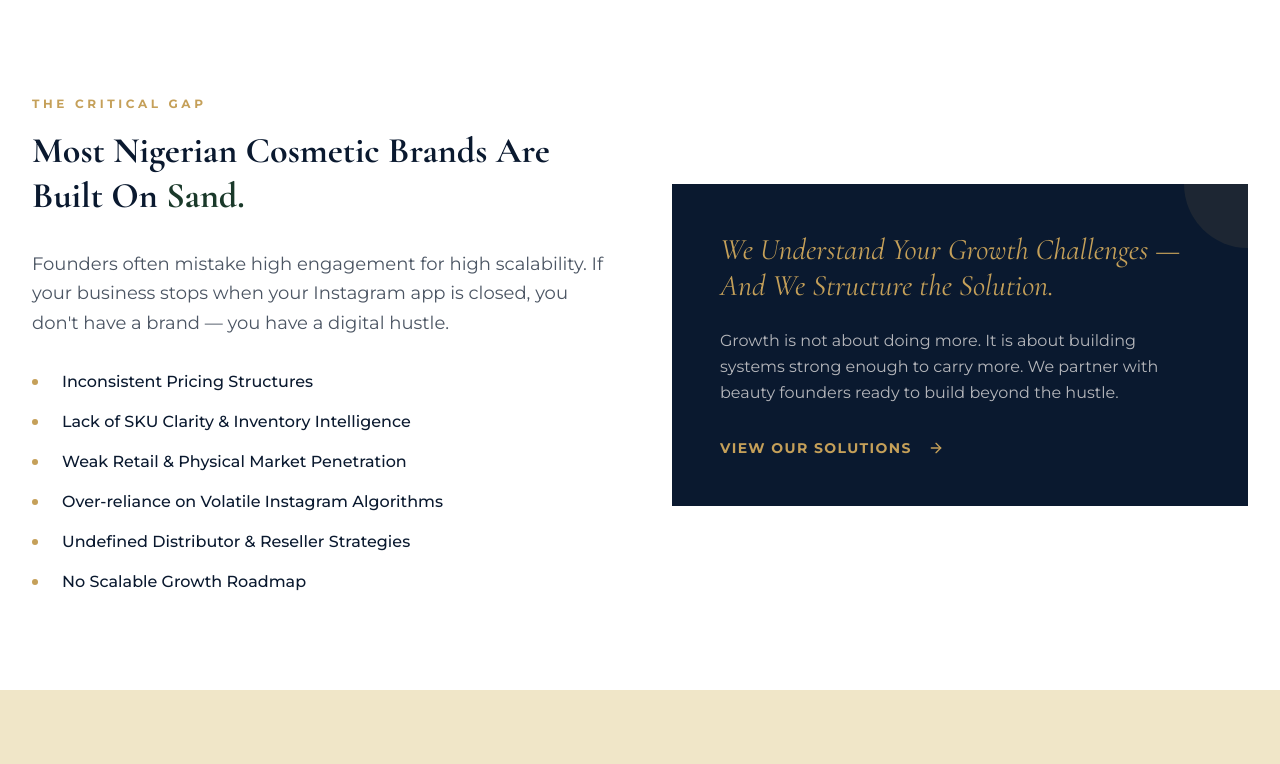
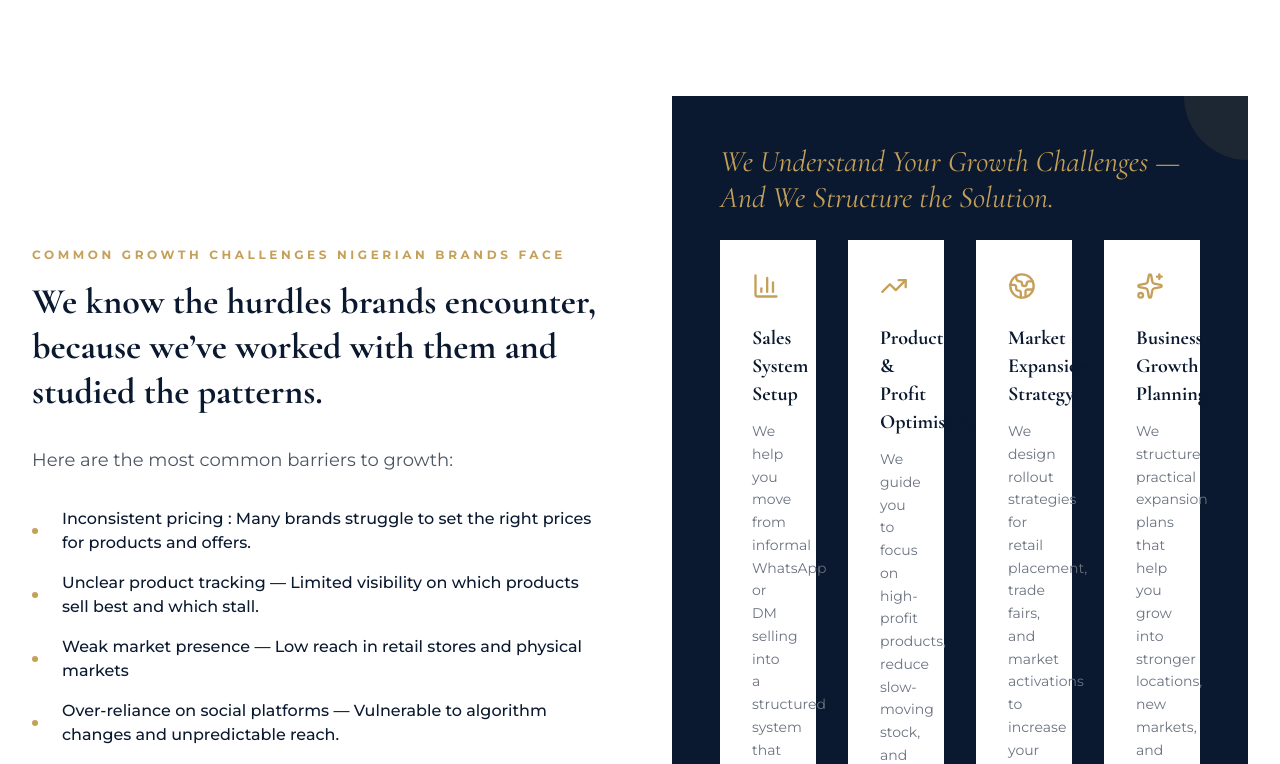
Before and after one commit to Ifeoluwa00dev/releaseinnovationaltd, a React (Vite) app: page / in a window 1280 px wide. Shown: the part 800-1564 px from the top of the page. Built offline with nearby package versions, Linux system fonts and the light colour scheme.

Commit message:
edited the index, pages and constants

```diff
--- a/constants.tsx
+++ b/constants.tsx
@@ -5,12 +5,12 @@ import { Service, Testimonial, Metric } from './types';
 export const BRAND_NAME = "Release Innovations LTD";
 
 export const PAIN_POINTS = [
-  "Inconsistent Pricing Structures",
-  "Lack of SKU Clarity & Inventory Intelligence",
-  "Weak Retail & Physical Market Penetration",
-  "Over-reliance on Volatile Instagram Algorithms",
-  "Undefined Distributor & Reseller Strategies",
-  "No Scalable Growth Roadmap"
+  "Inconsistent pricing : Many brands struggle to set the right prices for products and offers.",
+  "Unclear product tracking — Limited visibility on which products sell best and which stall.",
+  "Weak market presence — Low reach in retail stores and physical markets",
+  "Over-reliance on social platforms — Vulnerable to algorithm changes and unpredictable reach.",
+  "Undefined sales network — No clear strategy for distributors and resellers.",
+  "No growth roadmap — No structured plan for scaling the business effectively."
 ];
 
 export const SERVICES: Service[] = [
@@ -46,31 +46,58 @@ export const SERVICES: Service[] = [
   }
 ];
 
+
+
+
+
+
+
+
+
+
+
+
+
+
+
+
 export const TESTIMONIALS: Testimonial[] = [
   {
     id: 1,
-    quote: "Onyinye didn't just give us a plan; she gave us a machine. We moved from 100% Instagram sales to a structured network of 12 regional distributors in 4 months.",
-    author: "Founder, Skincare Brand",
-    role: "Growth Client"
+    quote: " Onyi has a unique ability to organize complex sales processes and make them easy to implement. Her guidance gave us clarity we didn’t have before.",
+    author: "Business Peer",
+    role: "Process & Execution Recognition"
   },
   {
-    id: 2,
-    quote: "The SKU clarity alone saved us millions in wasted inventory. If you are serious about moving from hustle to legacy, this is the only call you need to make.",
-    author: "CEO, Cosmetic House",
-    role: "Strategy Client"
-  },
+  id: 2,
+  quote: 'After Onyi broke down how much I was missing out and what I could realistically be making, I was shocked! I even said, I didn\'t know money was in cosmetics like this — I’ve been playing all this time',
+  author: "Client",
+  role: "Strategy Client"
+},
+
   {
     id: 3,
-    quote: "I thought I didn't need a digital strategist because I had visibility and steady sales. Meeting Onyi showed me the gaps in my digital structure that were costing me revenue",
+    quote: "I didn’t realize I needed an expert in digital marketing until Onyi opened my eyes. I thought selling on Instagram was enough, but she showed me there’s so much more to growth. I was completely amazed!",
     author: "Beauty Brand Founder",
     role: "Digital Impact Client"
   },
   {
-    id: 4,
-    quote: "After implementing her framework, my website improved, my campaigns became measurable and my brand finally aligned online.",
-    author: "CEO, Cosmetic House",
-    role: "Digital Impact Client "
+  id: 4,
+  quote: 'The frameworks Onyi introduced for market expansion and sales systems were intelligent, especially in how she plans to execute them. I\'m really impressed!',
+  author: "CEO, Cosmetic House",
+  role: "Digital Impact Client"
+},
+
+{
+    id: 5,
+    role: "Design & User Experience",
+    quote: "Onyi’s team builds the best websites. The interface is beautiful and effortless. It’s clear she understands both aesthetics and user experience. I was genuinely impressed!",
+    author: "Client",
+
   },
+
+
+
 
 
 ];
--- a/index.html
+++ b/index.html
@@ -152,7 +152,8 @@ fbq('track', 'PageView');
     "react/":        "https://esm.sh/react@^19.2.4/",
     "react":         "https://esm.sh/react@^19.2.4",
     "react-dom/":    "https://esm.sh/react-dom@^19.2.4/",
-    "react-router-dom": "https://esm.sh/react-router-dom@^7.13.0"
+    "react-router-dom": "https://esm.sh/react-router-dom@^7.13.0",
+    "framer-motion": "https://esm.sh/framer-motion@^11.0.0"
   }
 }
 </script>
--- a/pages/Home.tsx
+++ b/pages/Home.tsx
@@ -120,22 +120,20 @@ const Home: React.FC = () => {
                 className="uppercase tracking-[0.3em] font-bold text-xs mb-4 block"
                 style={{ color: C.gold, fontFamily: 'Montserrat, sans-serif' }}
               >
-                The Critical Gap
+                Common Growth Challenges Nigerian Brands Face
               </span>
               <h2
                 className="text-4xl font-bold mb-8 leading-tight"
                 style={{ fontFamily: 'Cormorant Garamond, serif', color: C.navy }}
               >
-                Most Nigerian Cosmetic Brands Are
-                Built On <span style={{ color: C.forest }}>Sand.</span>
+                We know the hurdles brands encounter, because we’ve worked with them and studied the patterns.
+
               </h2>
               <p
                 className="mb-8 text-lg leading-relaxed"
                 style={{ color: '#4B5563', fontFamily: 'Montserrat, sans-serif' }}
               >
-                Founders often mistake high engagement for high scalability. If your business
-                stops when your Instagram app is closed, you don't have a brand — you have a
-                digital hustle.
+                 Here are the most common barriers to growth:
               </p>
 
               <ul className="space-y-4">
@@ -167,23 +165,39 @@ const Home: React.FC = () => {
               >
                 We Understand Your Growth Challenges — And We Structure the Solution.
               </h3>
-              <p
-                className="leading-relaxed mb-8"
-                style={{ color: 'rgba(253,250,246,0.70)', fontFamily: 'Montserrat, sans-serif' }}
+
+
+              <div className="grid grid-cols-1 md:grid-cols-2 lg:grid-cols-4 gap-8">
+            {[
+              { icon: <BarChart3 size={28} style={{ color: C.gold }} />, title: 'Sales System Setup',   desc: 'We help you move from informal WhatsApp or DM selling into a structured system that turns your digital presence into consistent, trackable sales.' },
+              { icon: <TrendingUp size={28} style={{ color: C.gold }} />, title: 'Product & Profit Optimisation',  desc: 'We guide you to focus on high-profit products, reduce slow-moving stock, and manage inventory with better control and clarity.' },
+              { icon: <Globe2     size={28} style={{ color: C.gold }} />, title: 'Market Expansion Strategy',     desc: 'We design rollout strategies for retail placement, trade fairs, and market activations to increase your brands physical visibility and distribution reach.' },
+              { icon: <Sparkles  size={28} style={{ color: C.gold }} />, title: 'Business Growth Planning',    desc: 'We structure practical expansion plans that help you grow into stronger locations, new markets, and profitable opportunities.' },
+            ].map((sol, i) => (
+              <div
+                key={i}
+                className="bg-white p-8 border-b-2 border-transparent transition-all duration-300 shadow-sm hover:shadow-xl"
+                style={{ borderBottomColor: 'transparent' }}
+                onMouseEnter={e => { (e.currentTarget as HTMLElement).style.borderBottomColor = C.gold; }}
+                onMouseLeave={e => { (e.currentTarget as HTMLElement).style.borderBottomColor = 'transparent'; }}
               >
-                Growth is not about doing more. It is about building systems strong enough
-                to carry more. We partner with beauty founders ready to build beyond the hustle.
-              </p>
-              <Link
-                to="/services"
-                className="flex items-center space-x-2 font-bold uppercase tracking-widest text-sm transition-colors"
-                style={{ color: C.gold, fontFamily: 'Montserrat, sans-serif' }}
-                onMouseEnter={e => { (e.currentTarget as HTMLElement).style.color = C.goldLight; }}
-                onMouseLeave={e => { (e.currentTarget as HTMLElement).style.color = C.gold; }}
-              >
-                <span>View Our Solutions</span>
-                <ArrowRight size={16} />
-              </Link>
+                <div className="mb-6">{sol.icon}</div>
+                <h4
+                  className="text-xl font-bold mb-3"
+                  style={{ fontFamily: 'Cormorant Garamond, serif', color: C.navy }}
+                >
+                  {sol.title}
+                </h4>
+                <p
+                  className="text-sm leading-relaxed"
+                  style={{ color: '#6B7280', fontFamily: 'Montserrat, sans-serif' }}
+                >
+                  {sol.desc}
+                </p>
+              </div>
+            ))}
+          </div>
+
             </div>
           </div>
         </div>
@@ -219,7 +233,7 @@ const Home: React.FC = () => {
 
 
       {/* ── SOLUTIONS GRID ───────────────────────────────────────── */}
-      <section className="py-24" style={{ backgroundColor: C.ivory }}>
+      {/* <section className="py-24" style={{ backgroundColor: C.ivory }}>
         <div className="max-w-7xl mx-auto px-4 sm:px-6 lg:px-8">
           <div className="text-center mb-16">
             <h2
@@ -267,7 +281,7 @@ const Home: React.FC = () => {
             ))}
           </div>
         </div>
-      </section>
+      </section> */}
 
 
       {/* ── METRICS ──────────────────────────────────────────────── */}
@@ -320,7 +334,14 @@ const Home: React.FC = () => {
           style={{ backgroundColor: C.gold }}
         />
         <div className="max-w-7xl mx-auto px-4 sm:px-6 lg:px-8 relative z-10">
-          <SectionHeading title="Proof of Strategy" subtitle="Testimonials" light />
+          <SectionHeading title="Proof of Strategy" subtitle="What People Say About Working With Onyi" light />
+          <p className="relative p-4 rounded-xl italic leading-relaxed text-xl"
+                style={{
+
+
+                  color: 'rgba(253,250,246,0.85)',
+                  fontFamily: 'Cormorant Garamond, serif',
+                }}> Clients, peers, and partners recognize the clarity, insight, and premium quality she brings to every project.</p>
 
           <div className="grid grid-cols-1 md:grid-cols-2 gap-12 mt-12">
             {TESTIMONIALS.map((t: { id: string|number; quote: string; author: string; role: string }) => (
@@ -379,44 +400,14 @@ const Home: React.FC = () => {
             className="max-w-xl mx-auto mb-10 text-lg font-light"
             style={{ color: 'rgba(253,250,246,0.75)', fontFamily: 'Montserrat, sans-serif' }}
           >
-            Access is limited to beauty founders ready to build beyond the noise.
-            We partner with those committed to creating a true legacy.
+             Access is limited to beauty founders ready to build beyond the hustle.
+We partner with those committed to creating a structured, profitable, and lasting business -a true legacy.
+<br />
+Ready to make growth predictable? Book your strategy session now.
+
           </p>
 
-          <div className="flex flex-col sm:flex-row items-center justify-center gap-6">
-            <Link
-              to="/contact"
-              className="px-12 py-6 font-bold uppercase tracking-widest text-sm transition-all hover:scale-105"
-              style={{
-                backgroundColor: C.gold, color: C.navy,
-                fontFamily: 'Montserrat, sans-serif',
-              }}
-              onMouseEnter={e => { (e.currentTarget as HTMLElement).style.backgroundColor = C.goldLight; }}
-              onMouseLeave={e => { (e.currentTarget as HTMLElement).style.backgroundColor = C.gold; }}
-            >
-              Request Growth Assessment
-            </Link>
 
-            <Link
-              to="/services"
-              className="px-12 py-6 font-bold uppercase tracking-widest text-sm transition-all"
-              style={{
-                border: `1px solid rgba(197,160,89,0.35)`,
-                color: C.gold,
-                fontFamily: 'Montserrat, sans-serif',
-              }}
-              onMouseEnter={e => {
-                const el = e.currentTarget as HTMLElement;
-                el.style.backgroundColor = 'rgba(197,160,89,0.10)';
-              }}
-              onMouseLeave={e => {
-                const el = e.currentTarget as HTMLElement;
-                el.style.backgroundColor = 'transparent';
-              }}
-            >
-              The Architecture
-            </Link>
-          </div>
         </div>
       </section>
 
```
Also changed, not shown: pages/About.tsx (+20 -10 lines).
